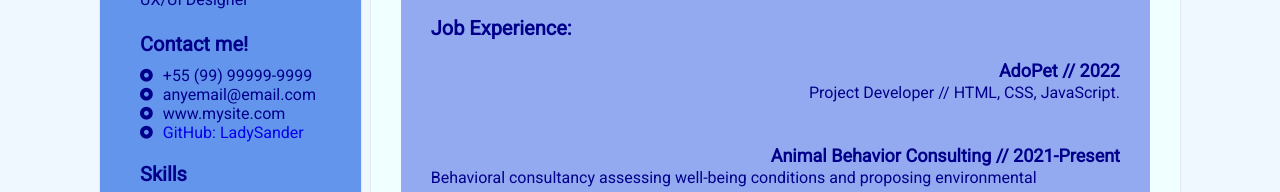
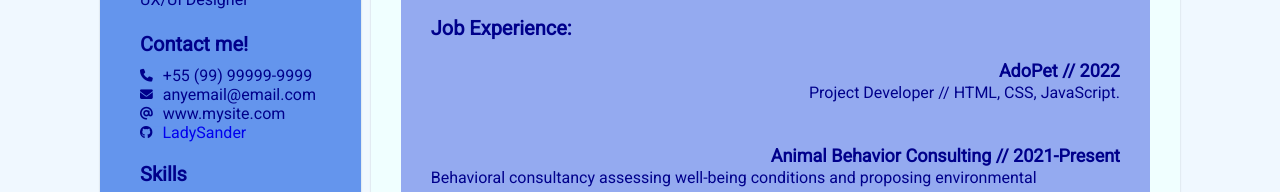
Before and after one commit to LadySander/LadySander.github.io, a plain HTML site: page index.html in a window 1280 px wide. Shown: the part 362-554 px from the top of the page. Drawn offline with Linux system fonts and the light colour scheme.

Commit message:
new icons

```diff
--- a/index.html
+++ b/index.html
@@ -22,10 +22,10 @@
             <div class="informacoes">
                 <h3 class="titulo2">Contact me!</h3>
                 <ul class="subtitulo2">
-                    <li class="lista1"><i class="fa-solid fa-circle-dot"></i>+55 (99) 99999-9999</li>
-                    <li class="lista1"><i class="fa-solid fa-circle-dot"></i>anyemail@email.com</li>
-                    <li class="lista1"><i class="fa-solid fa-circle-dot"></i>www.mysite.com</li>
-                    <li class="lista1"><i class="fa-solid fa-circle-dot"></i><a href="https://github.com/LadySander"></i>GitHub: LadySander</li></a>
+                    <li class="lista1"><i class="fa-solid fa-phone"></i>+55 (99) 99999-9999</li>
+                    <li class="lista1"><i class="fa-solid fa-envelope"></i>anyemail@email.com</li>
+                    <li class="lista1"><i class="fa-solid fa-at"></i>www.mysite.com</li>
+                    <li class="lista1"><i class="fa-brands fa-github"></i><a href="https://github.com/LadySander"></i>LadySander</li></a>
                 </ul>
             </div>
             <div class="informacoes">
```
